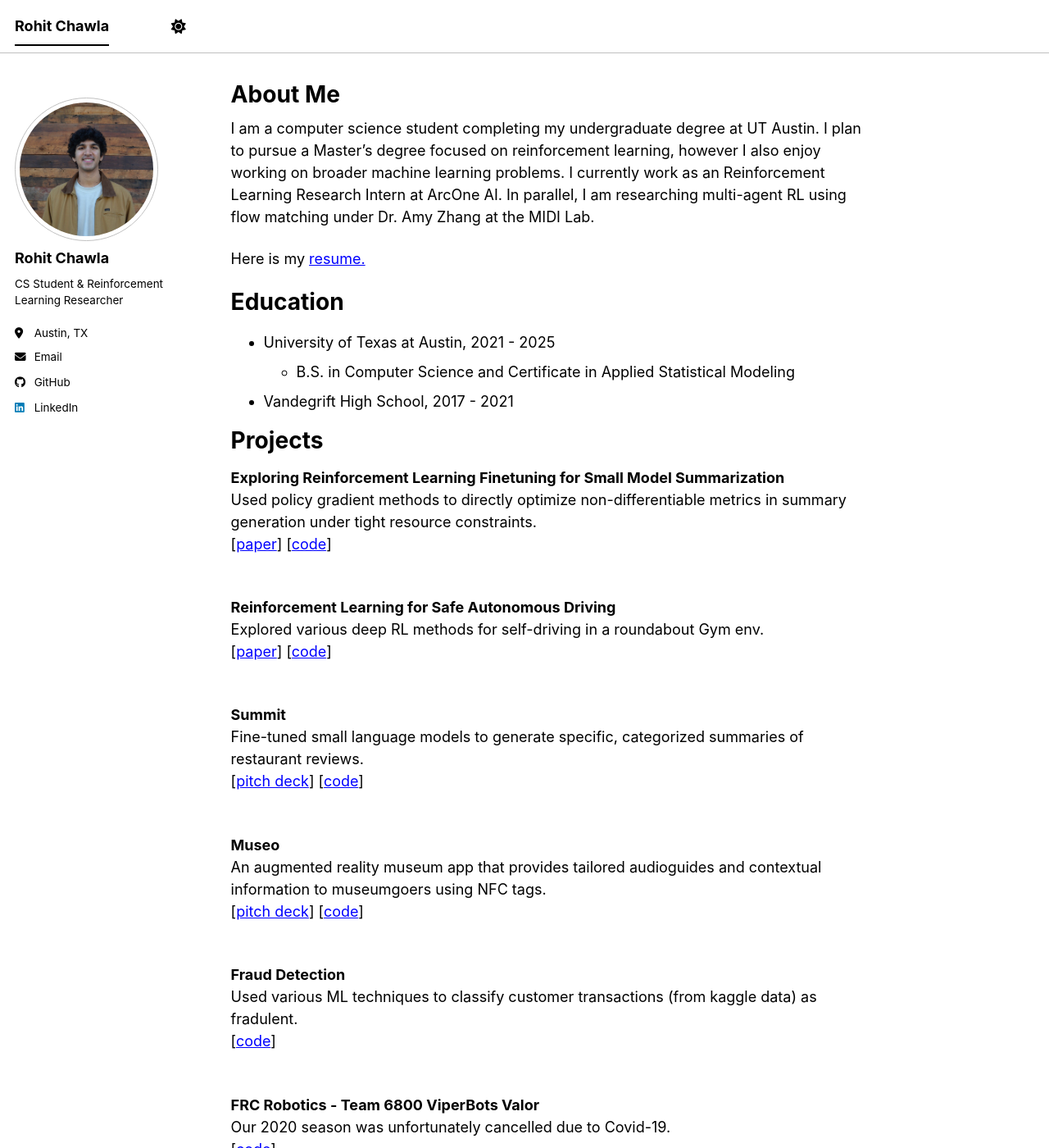
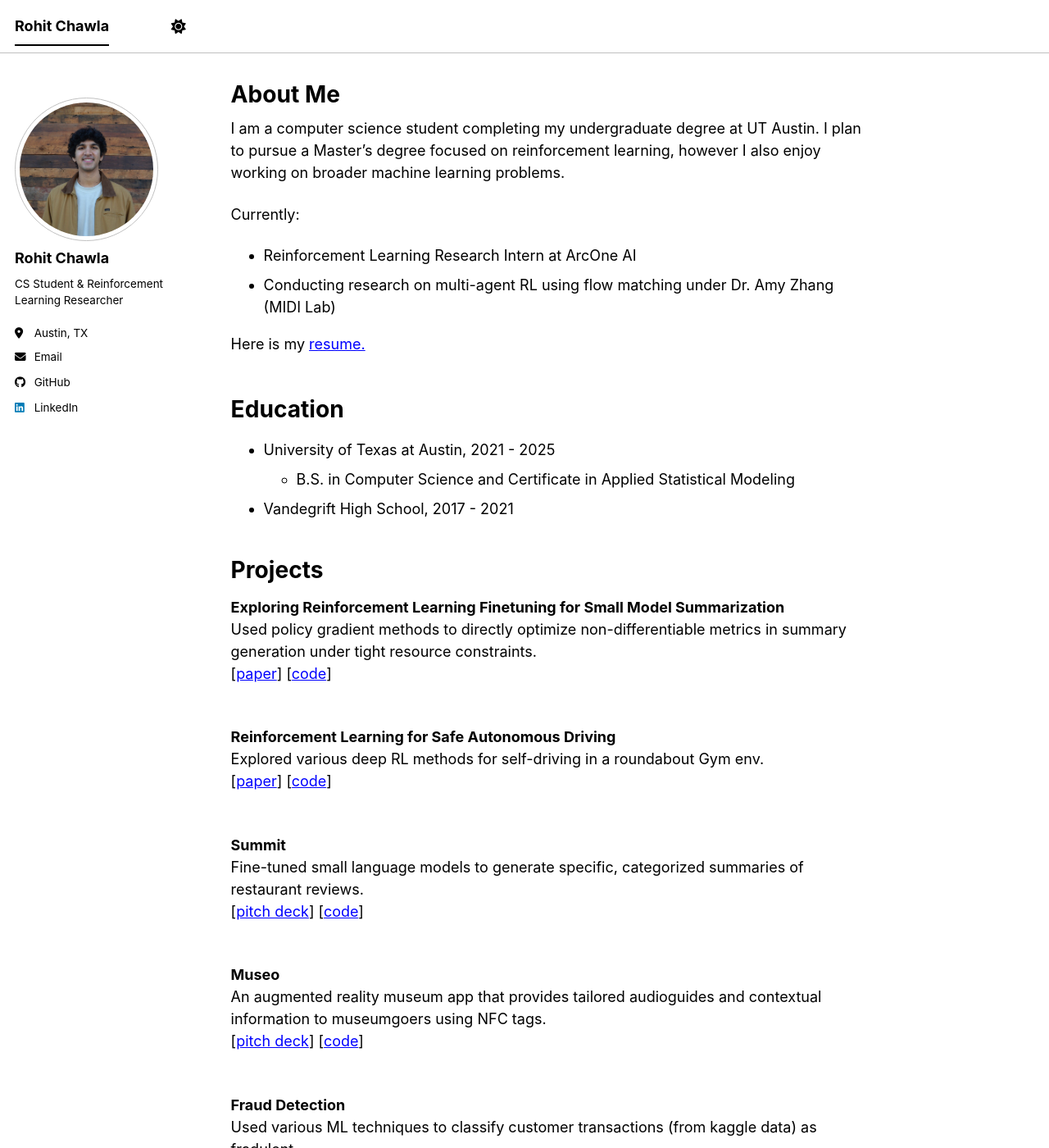
Before and after one commit to rohitchawla28/rohitchawla28.github.io, a Jekyll site: the page built from _pages/about.md, in a window 1280 px wide and 1400 px high. Shown: the whole window at 82% size. Built offline with Jekyll 4.4.1, drawn with Linux system fonts in a browser that asks for light colours; a script bundle is joined from its source files by our own code; library files that are not in the unit come from our copies; some of the changed text lies outside the part shown.

Commit message:
spacing, current positions

```diff
--- a/_pages/about.md
+++ b/_pages/about.md
@@ -7,16 +7,20 @@ redirect_from:
   - /about.html
 ---
 
-I am a computer science student completing my undergraduate degree at UT Austin. I plan to pursue a Master's degree focused on reinforcement learning, however I also enjoy working on broader machine learning problems. I currently work as an Reinforcement Learning Research Intern at ArcOne AI. In parallel, I am researching multi-agent RL using flow matching under Dr. Amy Zhang at the MIDI Lab.
+I am a computer science student completing my undergraduate degree at UT Austin. I plan to pursue a Master's degree focused on reinforcement learning, however I also enjoy working on broader machine learning problems.
+
+Currently:
+- Reinforcement Learning Research Intern at ArcOne AI
+- Conducting research on multi-agent RL using flow matching under Dr. Amy Zhang (MIDI Lab)
 
 Here is my <a href="files/resume_mscs.pdf">resume.</a>
-
+<br><br>
 
 # Education
 - University of Texas at Austin, 2021 - 2025
     - B.S. in Computer Science and Certificate in Applied Statistical Modeling
 - Vandegrift High School, 2017 - 2021
-<br>
+<br><br>
 
 
 # Projects
@@ -49,14 +53,14 @@ Used various ML techniques to classify customer transactions (from kaggle data)
 <br><br>
 
 <strong>FRC Robotics - Team 6800 ViperBots Valor</strong> <br>
-Our 2020 season was unfortunately cancelled due to Covid-19. <br>
+Unfortunately, our competition season (2020) was cancelled due to Covid-19. <br>
 [[code](https://github.com/Valor6800/FRC-6800-2020-code)]
 <br><br>
 
 <strong>FTC Robotics - Team 4545 ViperBots Ouroboros</strong> <br>
 Competed at the FTC Robotics World Championship (2018-2019 season), receiving the Controls/Software Award Nomination (Top 5) and placing 30th out of ~4,000 teams. <br>
 [[code](https://github.com/rohitchawla28/___4545Ouroboros___)]
-<br>
+<br><br>
 
 
 # Personal Interests
```
